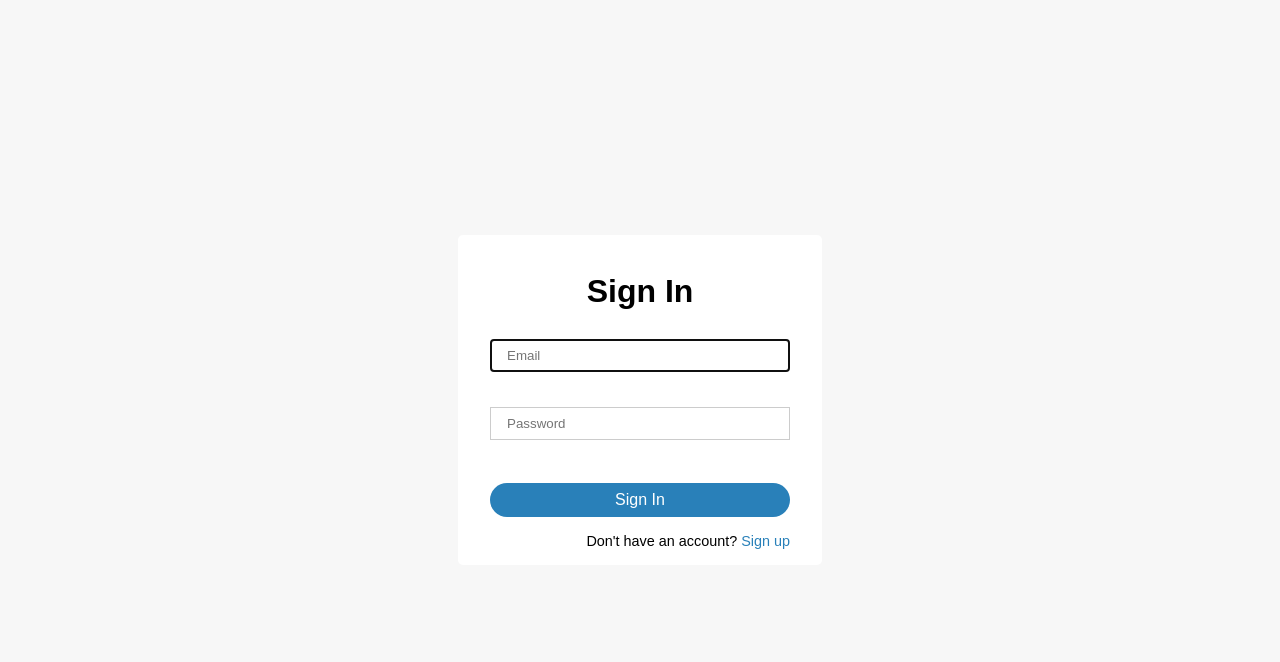
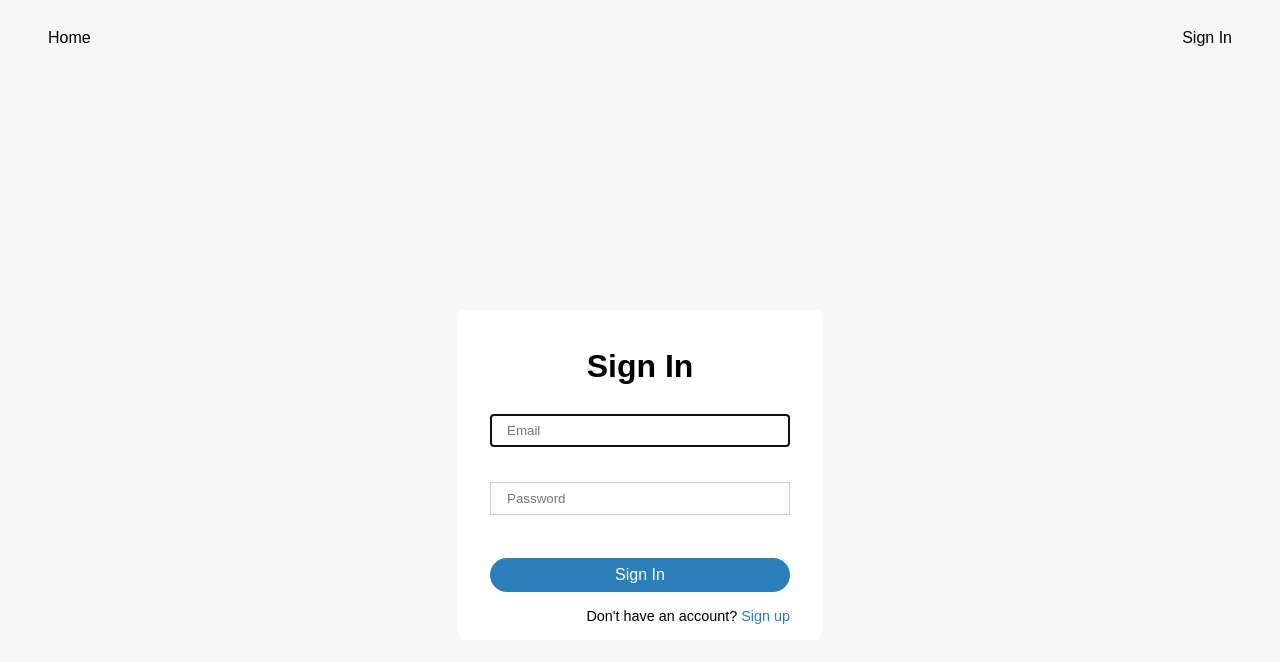
Before and after one commit to diegchav/postsy-react-client, a React (Create React App) app: page /signin in a window 1280 px wide. Shown: the top 662 px of the page. Built offline with nearby package versions, Linux system fonts and the light colour scheme.

Commit message:
Add navigation bar

```diff
--- a/src/App.tsx
+++ b/src/App.tsx
@@ -7,6 +7,7 @@ import HomePage from './pages/home/Home.page'
 import SignUpPage from './pages/sign-up/SignUp.page'
 import SignInPage from './pages/sign-in/SignIn.page'
 
+import NavBar from './components/nav-bar/NavBar.component'
 import ModalMessage from './components/modal-message/ModalMessage.component'
 
 import PublicRoute from './hoc/PublicRoute'
@@ -22,6 +23,7 @@ const App = () => {
   return (
     <AppContainer>
       <ModalMessage message={message} type={type} />
+      <NavBar />
       <Switch>
         <PublicRoute path="/signup">
           <SignUpPage />
--- /dev/null
+++ b/src/components/nav-bar/NavBar.component.tsx
@@ -0,0 +1,29 @@
+import React from 'react'
+
+import AuthenticationService from '../../services/authentication.service'
+
+import {
+    NavBarContainer,
+    NavItemsContainer,
+    NavLogoContainer,
+    NavLinkContainer,
+    NavItemContainer
+} from './NavBar.styles'
+
+const Header = () => {
+    const currentUser = AuthenticationService.getCurrentUser()
+    return (
+        <NavBarContainer>
+            <NavLogoContainer to="/">Home</NavLogoContainer>
+            <NavItemsContainer>
+                {
+                currentUser
+                    ? <NavItemContainer>Sign Out</NavItemContainer>
+                    : <NavLinkContainer to="/signin">Sign In</NavLinkContainer>
+                }
+            </NavItemsContainer>
+        </NavBarContainer>
+    )
+}
+
+export default Header
--- /dev/null
+++ b/src/components/nav-bar/NavBar.styles.tsx
@@ -0,0 +1,37 @@
+import { Link } from 'react-router-dom'
+import styled, { css } from 'styled-components'
+
+const NavItemContainerStyles = css`
+    padding: 0 1rem;
+    cursor: pointer;
+    color: #000;
+
+    :hover {
+        opacity: .5;
+    }
+`
+
+export const NavBarContainer = styled.div`
+    height: 75px;
+    // color: #fff;
+    padding: 0 2rem;
+    display: flex;
+    align-items: center;
+`
+
+export const NavItemsContainer = styled.div`
+    margin-left: auto;
+    display: flex;
+`
+
+export const NavLogoContainer = styled(Link)`
+    ${NavItemContainerStyles}
+`
+
+export const NavLinkContainer = styled(Link)`
+    ${NavItemContainerStyles}
+`
+
+export const NavItemContainer = styled.div`
+    ${NavItemContainerStyles}
+`
```
